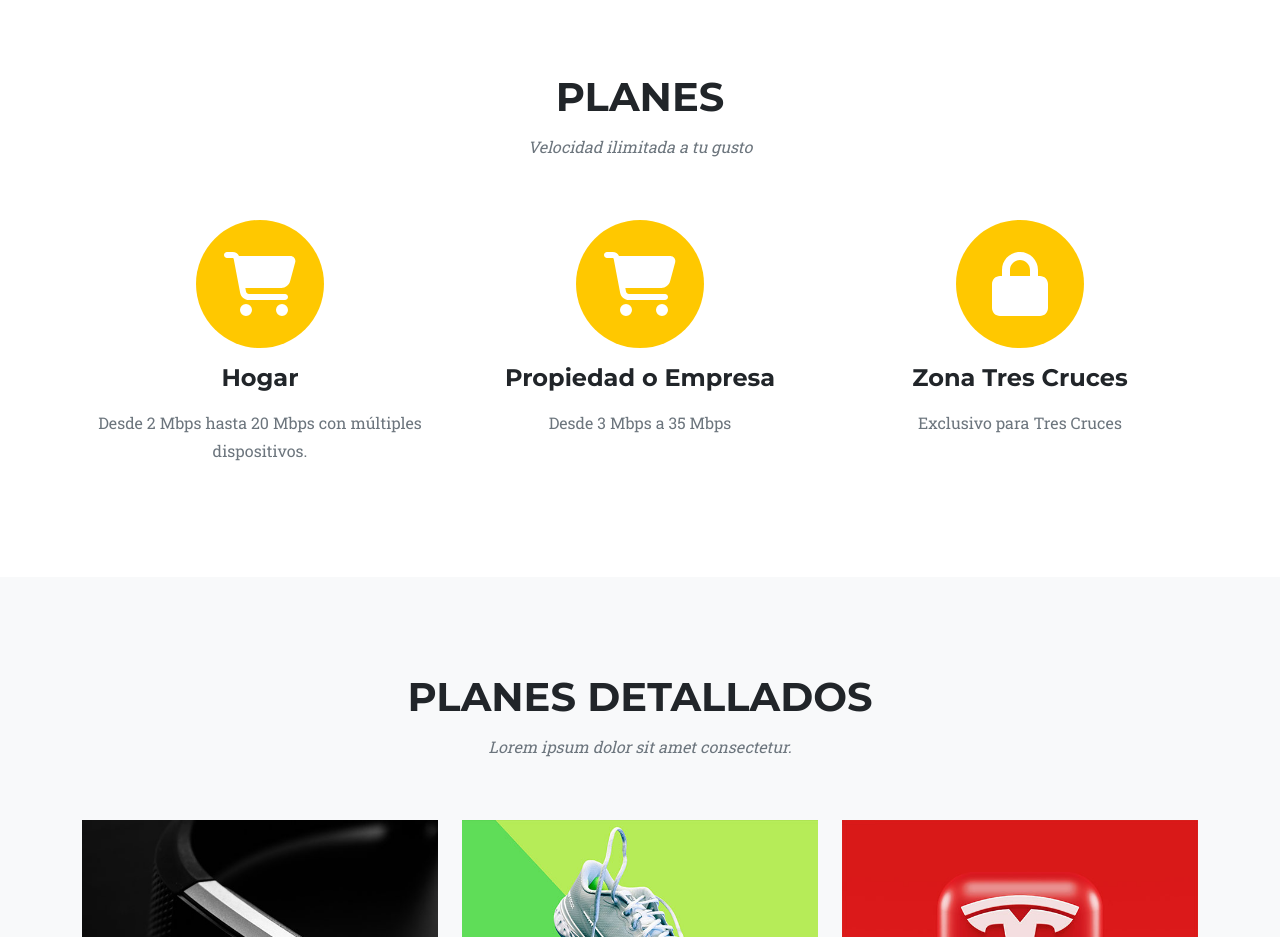
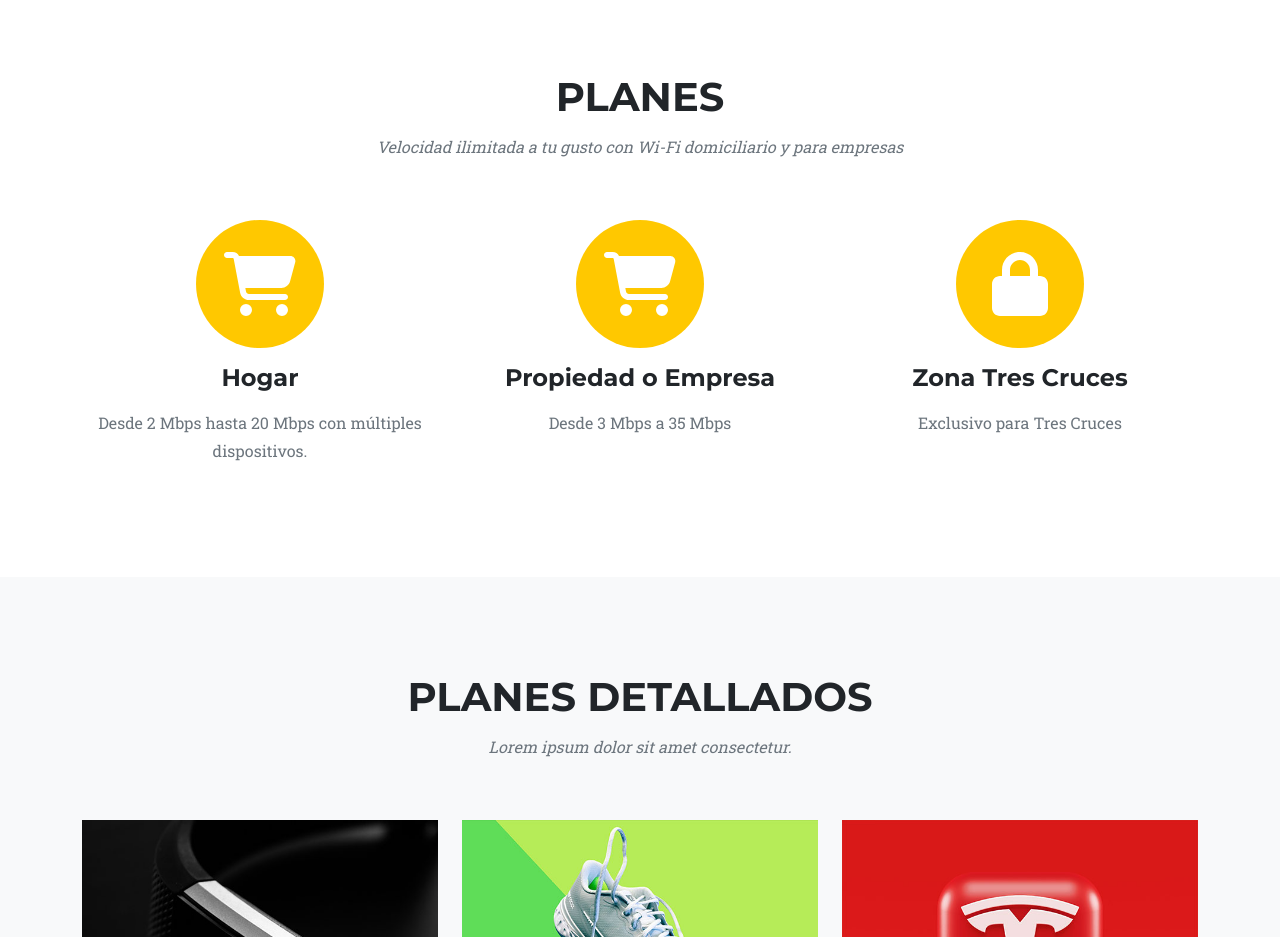
Before and after one commit to EstableNet/establenet, a website: page index.html in a window 1280 px wide. Shown: the part 840-1777 px from the top of the page. Drawn offline with nearby package versions, Linux system fonts and the light colour scheme; files whose address does not match are found by name.

Commit message:
Update index.html

```diff
--- a/index.html
+++ b/index.html
@@ -50,7 +50,7 @@
             <div class="container">
                 <div class="text-center">
                     <h2 class="section-heading text-uppercase">Planes</h2>
-                    <h3 class="section-subheading text-muted">Velocidad ilimitada a tu gusto</h3>
+                    <h3 class="section-subheading text-muted">Velocidad ilimitada a tu gusto con Wi-Fi domiciliario y para empresas</h3>
                 </div>
                 <div class="row text-center">
                     <div class="col-md-4">
```
